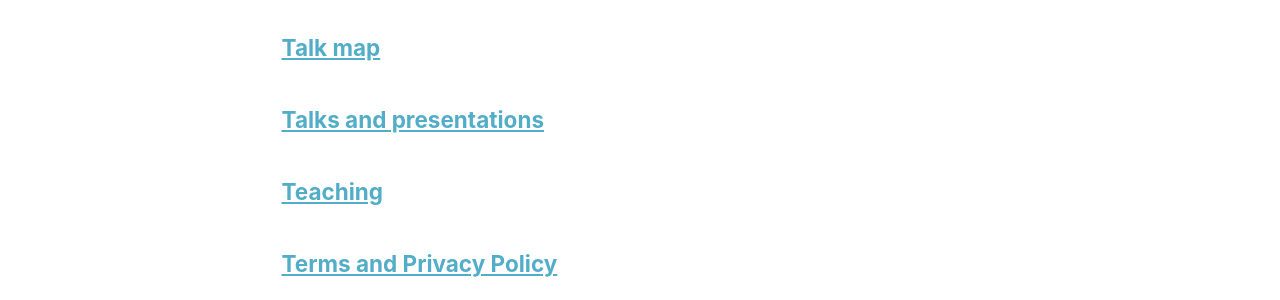
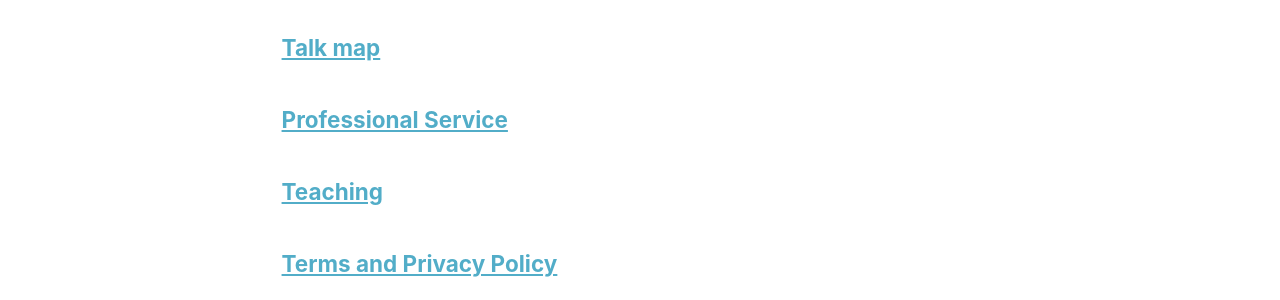
Before and after one commit to dr-mushtaq/dr-mushtaq.github.io, a Jekyll site: the page built from _pages/page-archive.html, in a window 1280 px wide and 900 px high, scrolled down 855 px. Shown: the part 154-454 px from the top of the window. Built offline with Jekyll 4.4.1, drawn with Linux system fonts in a browser that asks for light colours.

Commit message:
Professional Service.html

```diff
--- a/_pages/talks.html
+++ b/_pages/talks.html
@@ -1,7 +1,7 @@
 ---
 layout: archive
-title: "Talks and presentations"
-permalink: /talks/
+title: "Professional Service"
+permalink: /Professional Service/
 author_profile: true
 ---
 
```
